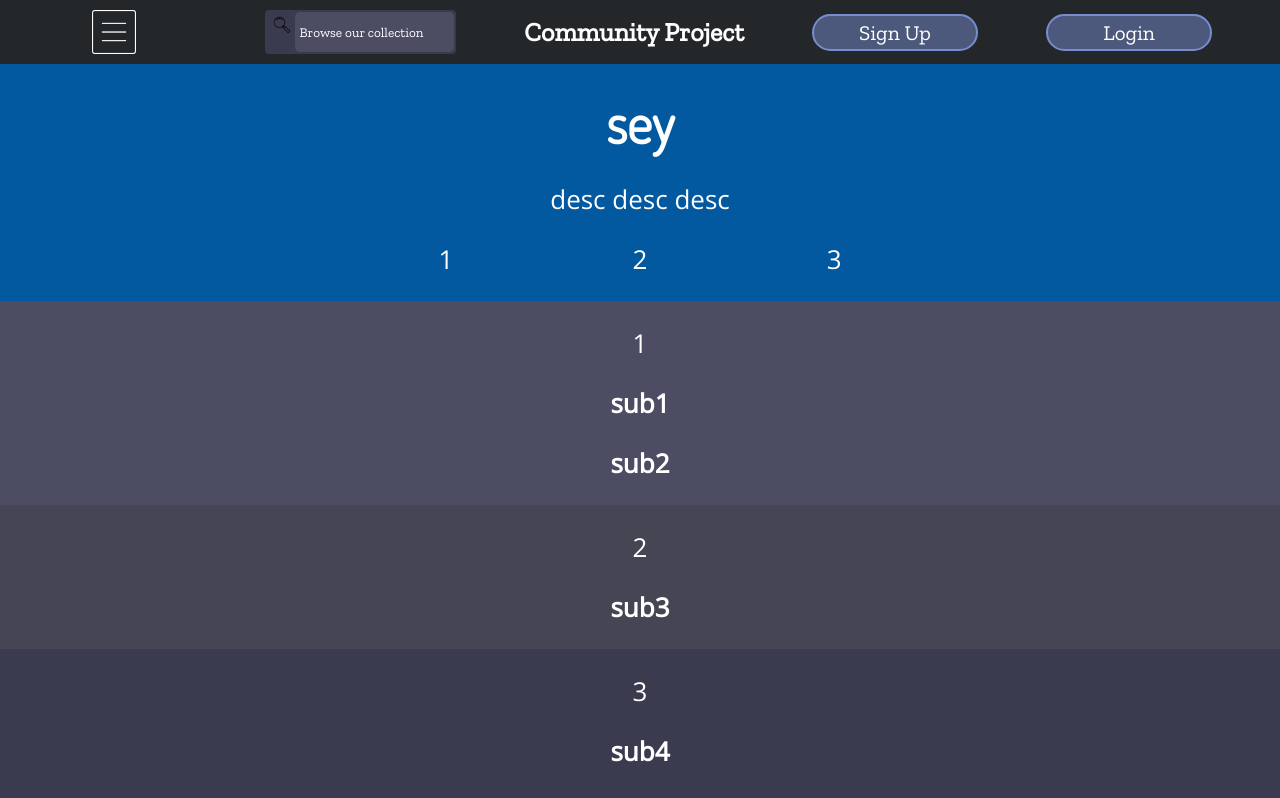
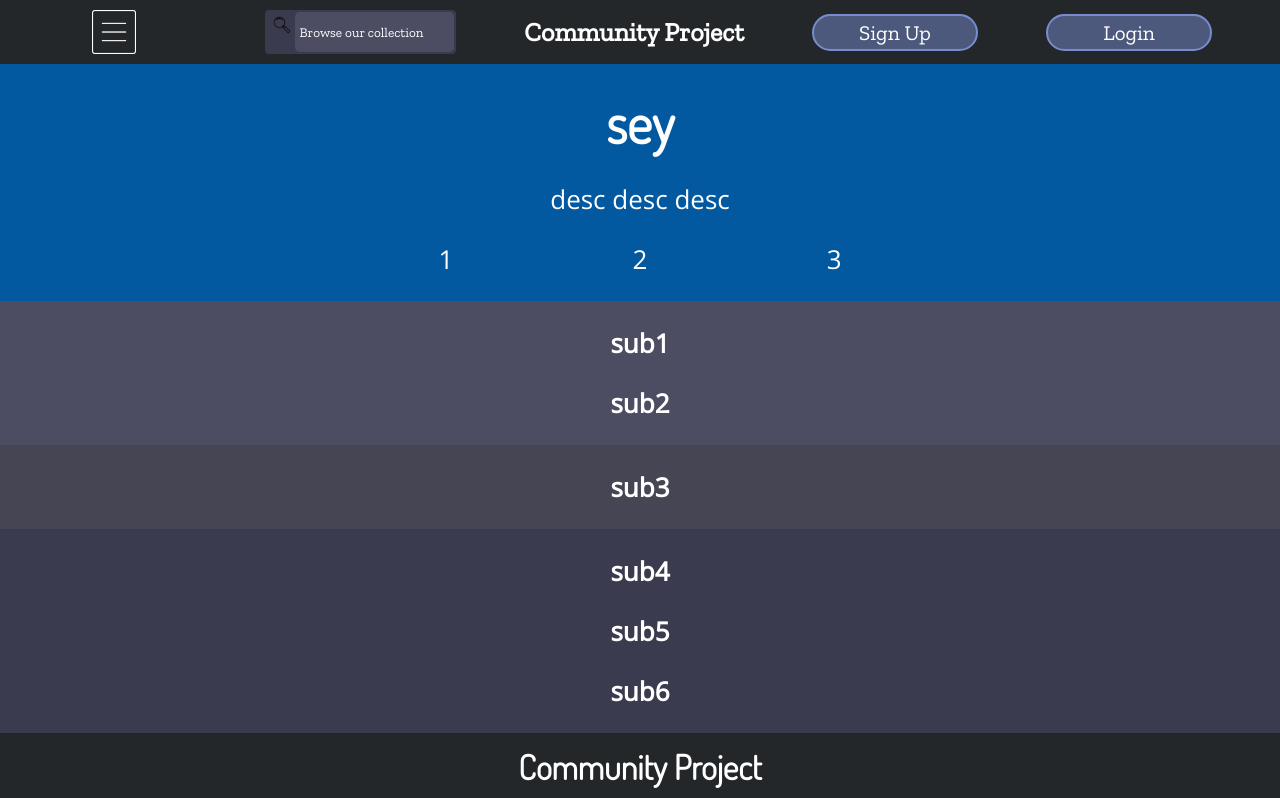
Before and after one commit to polypixeldev/computerstacks, a Next.js app in the folder app/: page /library/yes in a window 1280 px wide. Shown: the top 798 px of the page. Built offline with nearby package versions, Linux system fonts and the light colour scheme.

Commit message:
Remove unnecessary stuff and fix fallback

```diff
--- a/app/components/categorypage.js
+++ b/app/components/categorypage.js
@@ -37,24 +37,9 @@ function CategoryPage(props) {
 					<p>3</p>
 				</div>
 			</section>
-			<section className="section1">
-				<div>
-					<p>1</p>
-				</div>
-				{getLevel(0)}
-			</section>
-			<section className="section2">
-				<div>
-					<p>2</p>
-				</div>
-				{getLevel(1)}
-			</section>
-			<section className="section3">
-				<div>
-					<p>3</p>
-				</div>
-				{getLevel(2)}
-			</section>
+			<section className="section1">{getLevel(0)}</section>
+			<section className="section2">{getLevel(1)}</section>
+			<section className="section3">{getLevel(2)}</section>
 		</main>
 	);
 }
--- a/app/pages/roadmaps/[roadmap].js
+++ b/app/pages/roadmaps/[roadmap].js
@@ -1,7 +1,11 @@
 import HeadStyles from "../../styles/Head.module.css";
 import axios from "axios";
+import { useRouter } from "next/router";
+import Loading from "../../components/loading";
 
 function Roadmap(props) {
+	const router = useRouter();
+	if (router.isFallback) return <Loading />;
 	return (
 		<main>
 			<section className={HeadStyles.head}>
```
Also changed, not shown: app/pages/library.js (+3 -18 lines), app/pages/roadmaps/explore.js (+3 -18 lines).
